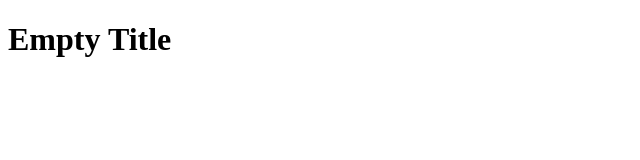
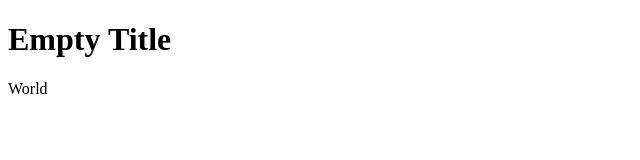
Before and after one commit to DevRomu/demo_repo, a plain HTML site: page index.html in a window 1280 px wide. Shown: the full height of the page, 0-640 px from the left. Drawn offline with Linux system fonts and the light colour scheme.

Commit message:
updated the html

```diff
--- a/index.html
+++ b/index.html
@@ -8,5 +8,6 @@
 </head>
 <body>
     <h1>Empty Title</h1>
+    <p>World</p>
 </body>
 </html>
```
